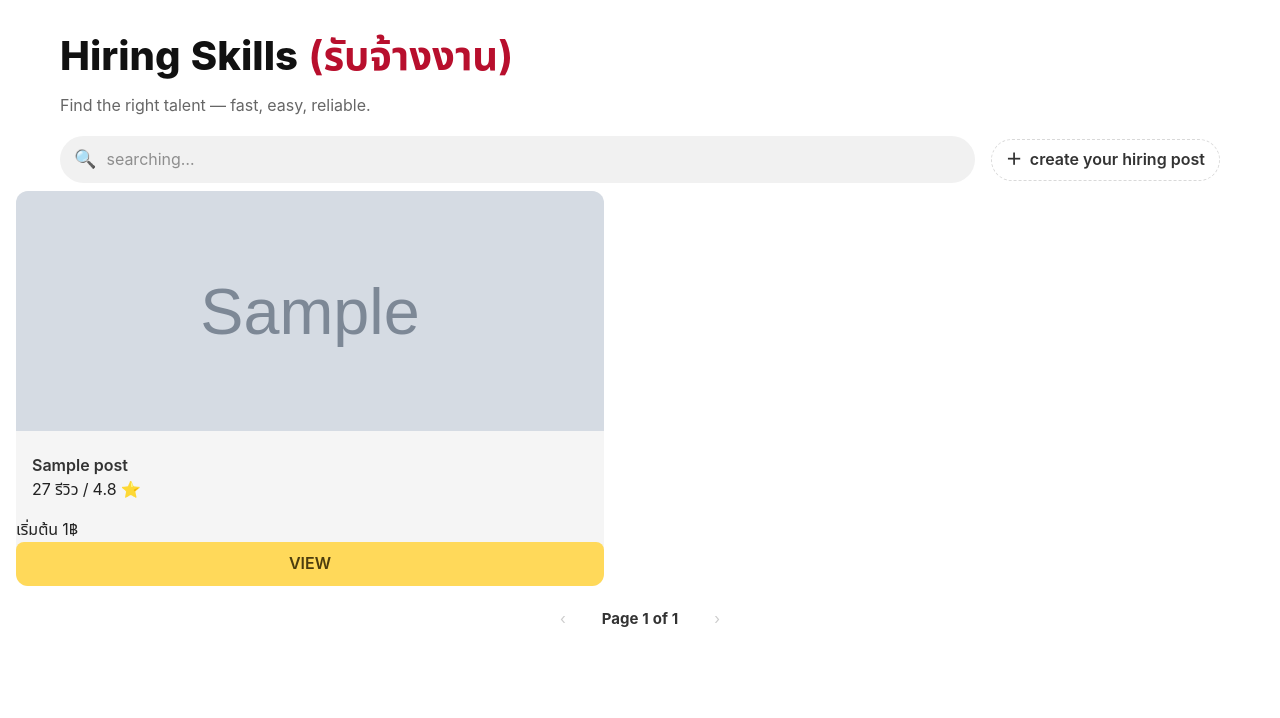
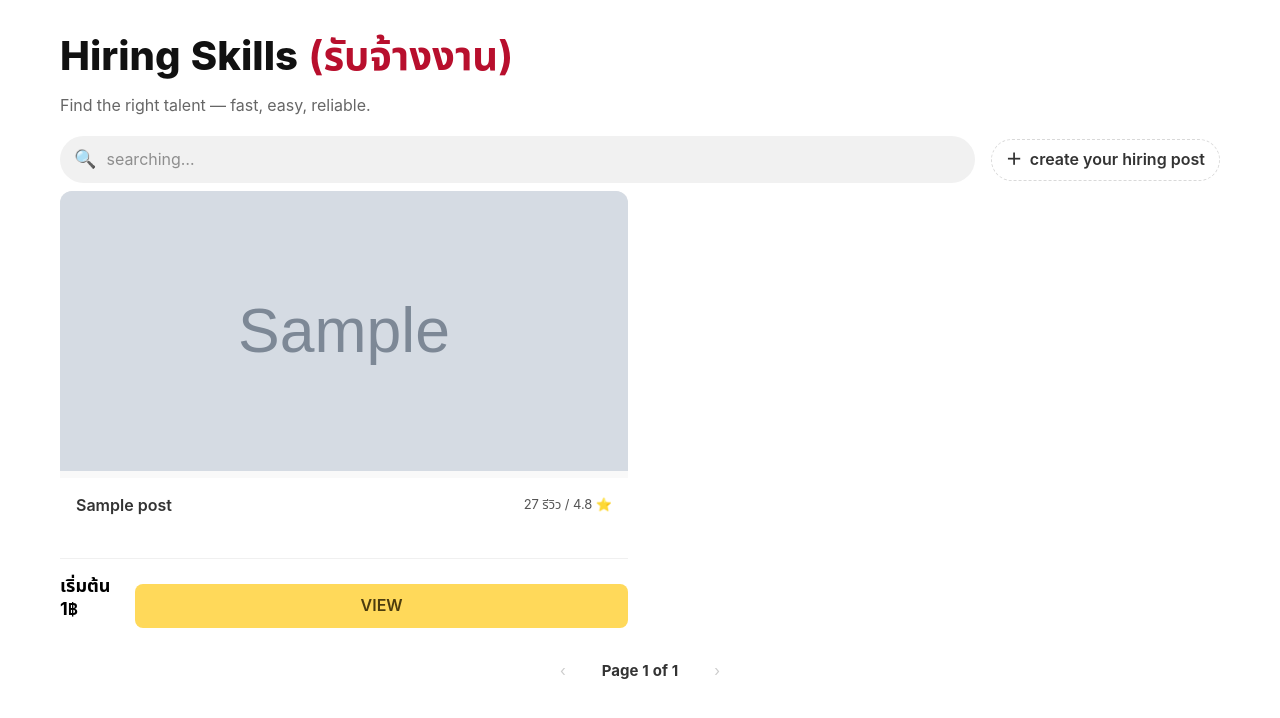
Before and after one commit to athiphat67/LorbMore, a Django app: page /posts/hiring/ in a window 1280 px wide. Shown: the part 64-782 px from the top of the page. Run offline with Django 5.2, Linux system fonts and the light colour scheme; tables that the repository leaves empty hold one stand-in row (values such as "Sample post"); grey boxes marked "Sample" are stand-in pictures.

Commit message:
update and edit css, html home, rental hiring page

```diff
--- a/pages/static/pages/css/card_style.css
+++ b/pages/static/pages/css/card_style.css
@@ -30,19 +30,21 @@
 }
 
 .card {
-    background-color: #f5f5f5;
+    background-color: #ffffff; /* 👈 1. เปลี่ยนเป็นสีขาว */
     border-radius: 12px;
     overflow: hidden;
-    transition: all 0.3s ease;
     display: flex;
     flex-direction: column;
+    border: 1px solid #e5e7eb;  /* 👈 2. เพิ่มขอบเทาอ่อน */
+    box-shadow: 0 4px 12px rgba(0,0,0,0.05); /* 👈 3. เพิ่มเงา */
+    transition: all 0.2s ease-out;
 }
 
 .card__image {
     width: 100%;
     height: 240px;
     object-fit: cover;
-    background-color: #fcfcfc;
+    background-color: #f8f8f8;
 }
 
 .card__body {
@@ -65,9 +67,20 @@
 }
 
 .card__info {
+    display: flex;
+    align-items: center;
+    gap: 8px;
     font-size: 13px;
     color: #666;
     margin-bottom: 12px;
+}
+
+.card__footer {
+    display: flex;
+    justify-content: space-between;
+    align-items: center;
+    gap: 12px;
+    padding-top: 12px;
 }
 
 .card__price {
@@ -96,6 +109,16 @@
     background-color: #FBCB0A;
 }
 
+/* ปุ่ม Rental (สีเขียว) */
+.card--rental .card__button {
+    background-color: #22c55e; /* 👈 สีเขียว */
+    color: #ffffff;            /* 👈 ตัวอักษรสีขาว */
+}
+
+.card--rental .card__button:hover {
+    background-color: #1da34e; /* 👈 สีเขียวเข้มขึ้น */
+}
+
 .trending-section__title {
     font-size: 24px;
     font-weight: 700;
--- a/pages/static/pages/css/market_space.css
+++ b/pages/static/pages/css/market_space.css
@@ -107,26 +107,16 @@
 
 .card-grid-market {
   display: grid;
-  gap: 72px;
-  grid-template-columns: repeat(2, 1fr);
+  gap: 24px; /* ลด gap ลงเล็กน้อยเพื่อให้ดูทันสมัย */
+  grid-template-columns: repeat(1, 1fr); /* 1. มือถือ: 1 คอลัมน์ */
 }
 
 @media (min-width: 640px) { /* sm breakpoint */
   .card-grid-market {
-    grid-template-columns: repeat(1, 1fr);
+    grid-template-columns: repeat(2, 1fr); /* 2. Tablet: 2 คอลัมน์ */
   }
 }
 
-@media (min-width: 1024px) { /* lg breakpoint */
-  .card-grid-market {
-    /* จอใหญ่ (lg): 4 คอลัมน์ (ตามโค้ดเดิมของคุณ)
-    */
-    grid-template-columns: repeat(2, 1fr);
-  }
-}
-
-/* ===== SHARED CARD STYLE ===== */
-/* (นี่คือโค้ดจากหน้า Home ที่เรานำมาใช้ซ้ำ) */
 .card {
   background-color: #ffffff;
   border-radius: 12px;
@@ -136,11 +126,24 @@
   flex-direction: column;
 }
 
+.card__image-link {
+  display: block;
+  background-color: #f9f9f9;
+}
+
 .card__image {
   width: 100%;
-  height: 360px;
+  height: 280px;
   object-fit: cover;
   background-color: #f0f0f0;
+}
+
+.card__header {
+  display: flex;
+  justify-content: space-between;
+  align-items: flex-start;
+  gap: 12px;
+  margin-bottom: 12px;
 }
 
 .card__body {
@@ -162,16 +165,37 @@
   color: #333;
 }
 
-/* นี่คือคลาสใหม่สำหรับ Categories */
-.card__categories {
+.card__rating-info {
+  font-size: 13px;
+  color: #555;
+  flex-shrink: 0; /* ไม่ให้มันหด */
+  padding-top: 2px;
+}
+
+.card__tags {
   font-size: 13px;
   color: #888;
   margin-bottom: 12px;
   font-style: italic;
-  /* ทำให้มันตัด ... ถ้าขนาดยาวไป */
   overflow: hidden;
   text-overflow: ellipsis;
   white-space: nowrap;
+}
+
+.card__footer {
+  margin-top: auto; /* ⭐️ สำคัญ: ดัน footer ลงล่างสุดเสมอ */
+  padding-top: 16px;
+  border-top: 1px solid #f0f0f0;
+  display: flex;
+  justify-content: space-between;
+  align-items: center;
+  gap: 12px;
+}
+
+.card__price-section {
+  display: flex;
+  flex-direction: column;
+  line-height: 1.3;
 }
 
 .card__price {
@@ -196,7 +220,16 @@
   transition: background-color 0.3s ease;
 }
 
+.card--hiring .card__button {
+  background-color: #FFD95A;
+  color: #4C3D0E;
+}
+
 .card--rental .card__button {
   background-color: #22c55e; /* 👈 สีเขียว */
   color: #ffffff;            /* 👈 ตัวอักษรสีขาว */
 }
+
+.card--rental .card__button:hover {
+  background-color: #1da34e; /* 👈 สีเขียวเข้มขึ้น */
+}
--- a/pages/templates/pages/hiring.html
+++ b/pages/templates/pages/hiring.html
@@ -4,7 +4,6 @@
 {% block content %}
 
 <link rel="stylesheet" href="{% static 'pages/css/market_space.css' %}">
-<link rel="stylesheet" href="{% static 'pages/css/card_style.css' %}">
 
 <section class="page-hero">
     <h1>Hiring Skills <span class="th">(รับจ้างงาน)</span></h1>
@@ -49,9 +48,9 @@
             <div class="card__footer">
                 <div class="card__price-section">
                     {% if item.original_price %}
-                    <span class="card__price--original">{{ item.original_price }}฿</span>
+                    <span class="card__price">{{ item.original_price }}฿</span>
                     {% endif %}
-                    <span class="card__price--final">{{ item.price_detail }}</span>
+                    <span class="card__price">{{ item.price_detail }}</span>
                 </div>
 
                 <a href="{% url 'posts:detail_post' item.id %}" class="card__button">
--- a/pages/templates/pages/rental.html
+++ b/pages/templates/pages/rental.html
@@ -4,7 +4,6 @@
 {% block content %}
 
 <link rel="stylesheet" href="{% static 'pages/css/market_space.css' %}">
-<link rel="stylesheet" href="{% static 'pages/css/card_style.css' %}">
 
 <section class="page-hero">
   <h1>Items Rental <span class="th">(ให้-เช่ายืม)</span></h1>
@@ -51,9 +50,9 @@
             <div class="card__footer">
                 <div class="card__price-section">
                     {% if item.original_price %}
-                    <span class="card__price--original">{{ item.original_price }}฿</span>
+                    <span class="card__price">{{ item.original_price }}฿</span>
                     {% endif %}
-                    <span class="card__price--final">{{ item.price_detail }}</span>
+                    <span class="card__price">{{ item.price_detail }}</span>
                 </div>
 
                 <a href="{% url 'posts:detail_post' item.id %}" class="card__button">
```
Also changed, not shown: pages/templates/pages/home.html (+12 -6 lines).
